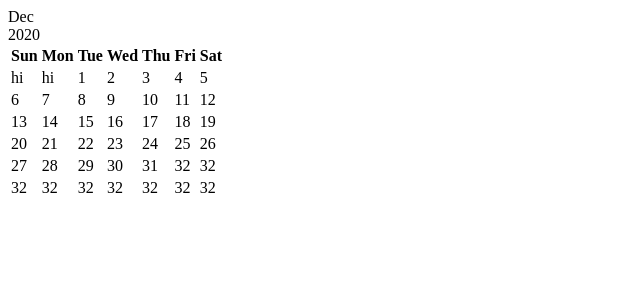
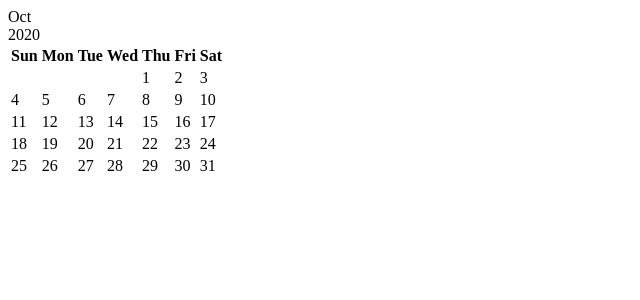
Before and after one commit to Aravindchandran98/Calender_App_with_React, a React (Create React App) app: page / in a window 1280 px wide. Shown: the top 300 px of the page, without its empty margins (0-640 px from the left). Built offline with nearby package versions, Linux system fonts and the light colour scheme.

Commit message:
generated the calender but at the entering date value it is not taking the interger if we use interger value with variable it showing array length error want to debug this error

```diff
--- a/src/Component/CalendarComponent.jsx
+++ b/src/Component/CalendarComponent.jsx
@@ -1,15 +1,18 @@
-import React, { Fragment,useState} from 'react';
+import React, { Fragment } from 'react';
 
 const CalendarComponent = () => {
-    const [date,setDate] = useState(new Date());
-    // const [emptySpace,setEmptySpace] = useState(" ");
-    // var [dateIncreament,setDateIncreament] = useState(firstDateOfMonth);
+    var date = new Date("2020-10-01");
     var month = ["Jan","Feb","Mar","Apr","May","Jun","Jul","Aug","Sep","Oct","Nov","Dec"];
     var week = ["Sun","Mon","Tue","Wed","Thu","Fri","Sat"];
     var lastDateInTheFirstWeek = week.length-monthStarts();
+    var firstDateOfMonth = 1;
+    var noOfDaysInMonth = CalculatingNoOfDaysInMonth(date.getMonth());
+    console.log(noOfDaysInMonth);
+    var spaces;
+    var dateIncreament = lastDateInTheFirstWeek;
     var emptyArray = new Array(monthStarts());
     for (let index = 0; index < emptyArray.length; index++) {
-        emptyArray[index] = "hi";
+        emptyArray[index] = " ";
     }
     var datesArray = new Array(lastDateInTheFirstWeek);
     for (let index = 0; index < datesArray.length; index++) {
@@ -19,50 +22,29 @@ const CalendarComponent = () => {
     for (let index = 0; index < lastFiveColumnArray.length; index++) {
         lastFiveColumnArray[index] = " ";
     }
-    var noOfDaysInMonth ; var spaces;
-    var firstDateOfMonth = 1;
-    var dateIncreament = lastDateInTheFirstWeek;
+
+
+    function CalculatingNoOfDaysInMonth(index = index+1) {
+            switch(month[index]){
+                case "Jan": case "Mar": case "May": case "Jul":
+                case "Aug": case "Oct": case "Dec":  return 31;
+
+                case "Apr": case "Jun": case "Sep":
+                case "Nov": return 30;
+
+                case "Feb" : return 28;
+
+                default:
+                console.log("Problem with Logic in month calculations",`${month[index]}`);
+                break;
+            }
+    }
+
     function monthStarts() {
-        // for (let index = 0; index < month.length; index++) {
-        //     switch(month[index]){
-        //         case "Jan","Mar","May","Jul","Aug","Oct","Dec" :
-        //               noOfDaysInMonth = 31;
-        //               break;
-
-        //         case "Apr","May","Jun","Sep","Nov" :
-        //               noOfDaysInMonth = 30;
-        //               break;
-
-        //         case "Feb" :
-        //               noOfDaysInMonth = 28;
-        //               break;
-
-        //         default:
-        //         console.log("Problem with Logic in month calculations");
-        //         break;
-        //     }
-        // }
-
-        var date2 = new Date(`${date.getFullYear()}-${date.getMonth()+1}-1`)
+        var date2 = new Date(`${date.getFullYear()}-${date.getMonth()+1}-${1}`)
         spaces = date2.getDay();
         console.log(spaces);
         return spaces;
-    }
-    // var a = monthStarts();
-    // function simplefunction() {
-    //     // a = a-1; return " "
-    //     console.log("hi");
-    //     setEmptySpace(5);
-    //     console.log(emptySpace);
-    // }
-
-    function fillingSpace(){
-        // console.log(emptySpace-1);
-        // let a = emptySpace-1;
-        // setEmptySpace(a);
-        // return "N";
-        // () => setEmptySpace(emptySpace-1);
-
     }
 
     return (
@@ -77,54 +59,29 @@ const CalendarComponent = () => {
                             {date.getFullYear()}
                         </div>
                     </header>
-
-                    {/* {date.toLocaleTimeString()}
-                    {date.toLocaleString()}
-                    {date.getMonth()+1} */}
                     <table>
                         <thead>
                             <tr>
-                            {week.map((currentValue,index,arr) => (
+                            {week.map((currentValue) => (
                                 <th>{currentValue}</th>
                                 ))}
                             </tr>
                         </thead>
                         <tbody>
                             <tr>
-                                {/* {/* <td>{fillingSpaces()}</td> */}
-                                {/* <td>{simplefunction()}</td>
-                                <td>{simplefunction()}</td>
-                                <td>{simplefunction()}</td> */}
-                                {/* <td>{emptySpace}</td>
-                                <td>1</td>
-                                <td></td> */}
-                                {emptyArray.map((currentValue,index,arr) => (
+                                {emptyArray.map((currentValue) => (
                                 <td>{currentValue}</td>
                                 ))}
-                                {datesArray.map((currentValue,index,arr) => (
+                                {datesArray.map((currentValue) => (
                                 <td>{currentValue}</td>
                                 ))}
                             </tr>
-                            {lastFiveColumnArray
-                            .map((currentValue,index,arr) => (
-                                <tr>{week
-                                    // .filter((currentValue,index,arr) => (
-                                    // dateIncreament <= 31
-                                    // && dateIncreament >=6
-                                    // ))
-                                    .map((currentValue,index,arr) => (
-                                        <td>{dateIncreament += 1 && dateIncreament <=31 }</td>
-                                        ))
-                                        // .filter((currentValue,index,arr) => (
-                                        //     dateIncreament <= 35 && dateIncreament >=6
-                                        //     ))
-                                            }</tr>
-                                ))
-                                // .filter((currentValue,index,arr) => (
-                                //     dateIncreament <= 31
-                                //     // && dateIncreament >=6
-                                //     ))
-                            }
+                            {lastFiveColumnArray.map(() => (
+                                <tr>{week.map(() => (
+                                        <td>{dateIncreament >=(noOfDaysInMonth) ? " " : (dateIncreament+=1) }</td>
+                                    ))}
+                                </tr>
+                            ))}
                         </tbody>
                     </table>
                 </article>
```
Also changed, not shown: src/Component/CalenderComponent.txt (added), 1 other file (tests, documents, lock files or other folders).
